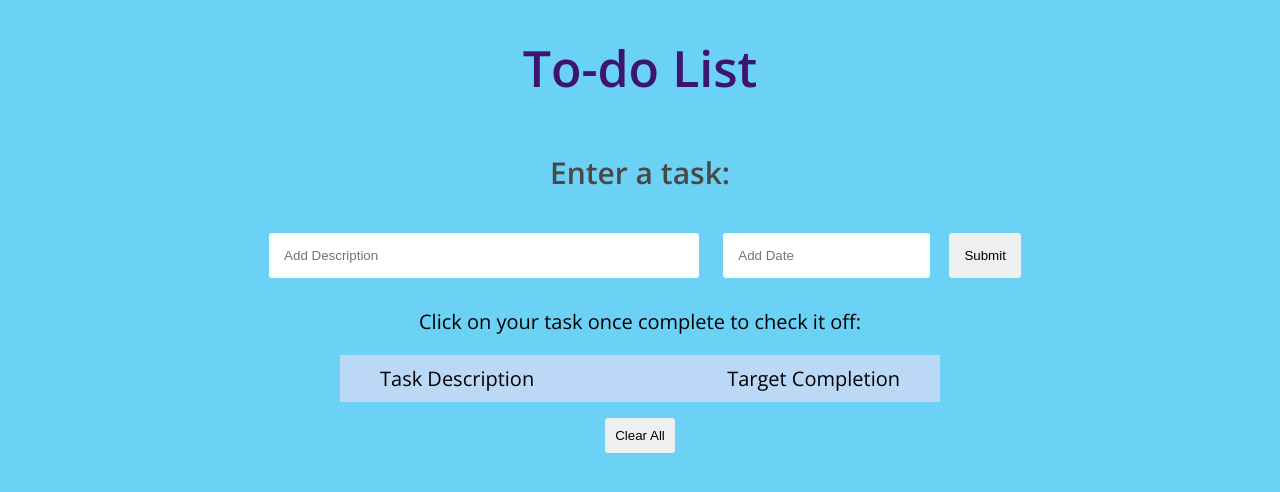
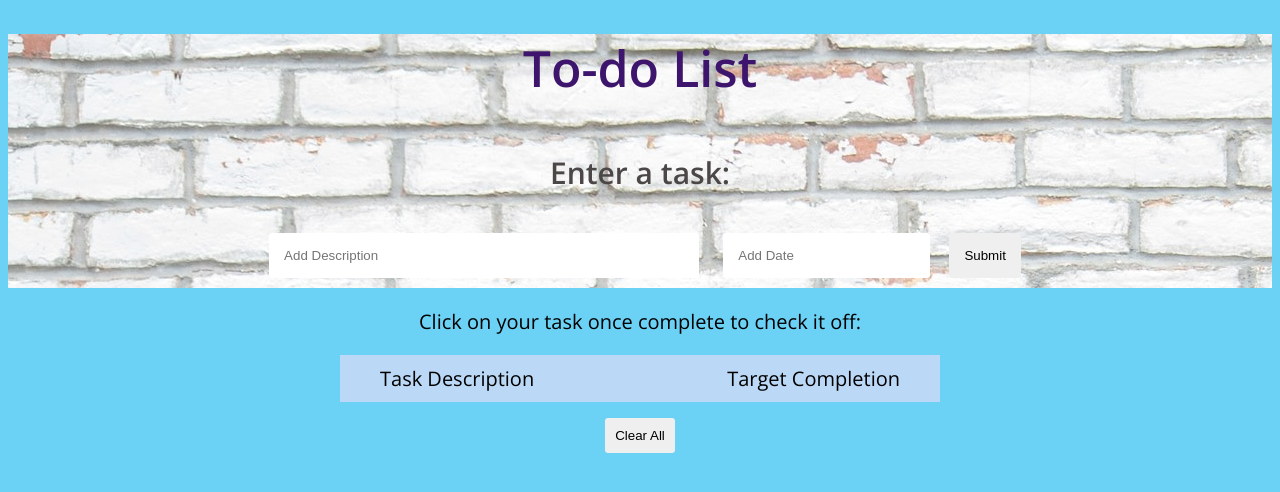
Before and after one commit to elizabethh34/personal-project, a website: page src/index.html in a window 1280 px wide. Drawn offline with nearby package versions, Linux system fonts and the light colour scheme.

Commit message:
Add update.css file with added header background image

```diff
--- /dev/null
+++ b/src/css/update.css
@@ -0,0 +1,3 @@
+header {
+  background-image: linear-gradient(rgba(255, 255, 255, 0.35), rgba(255, 255, 255, 0.35)), url("../images/header.jpg");
+}
--- a/src/index.html
+++ b/src/index.html
@@ -5,11 +5,13 @@
   <meta name="viewport" content="width=device-width, initial-scale=1.0">
   <link href="https://fonts.googleapis.com/css2?family=Open+Sans:wght@400;600&display=swap" rel="stylesheet">
   <link rel="stylesheet" href="css/styles.css">
+  <link rel="stylesheet" href="css/update.css">
   <script src="https://kit.fontawesome.com/466beb8b86.js" crossorigin="anonymous"></script>
   <script defer src="js/main.js"></script>
   <title>To-do List</title>
 </head>
 <body>
+  <header>
     <h1>To-do List</h1>
     <h3>Enter a task:</h3>
 
@@ -18,6 +20,7 @@
       <input class="date-input" type="text" placeholder="Add Date">
       <button class="submit">Submit</button>
     </div>
+  </header>
 
   <p class="instruction">Click on your task once complete to check it off:</p>
 
```
Lines whose indentation alone changed are shown as unchanged.
